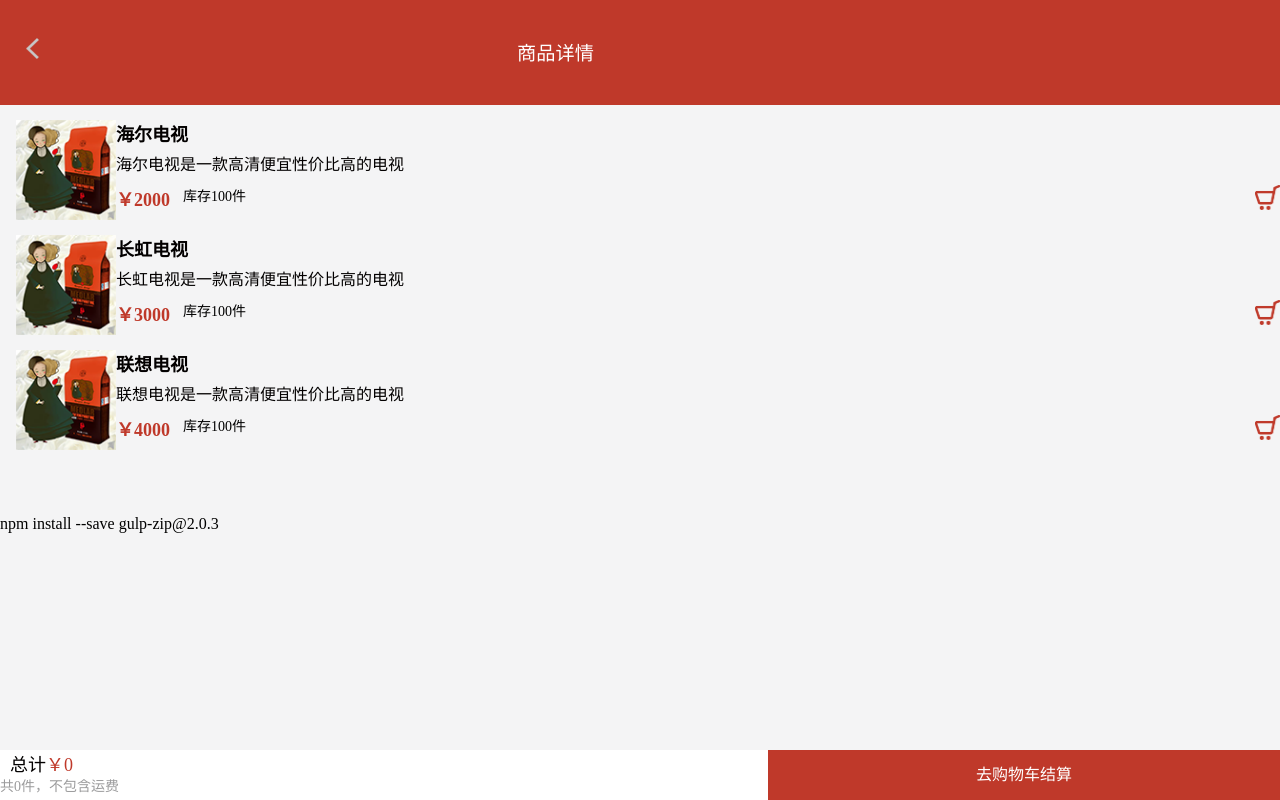
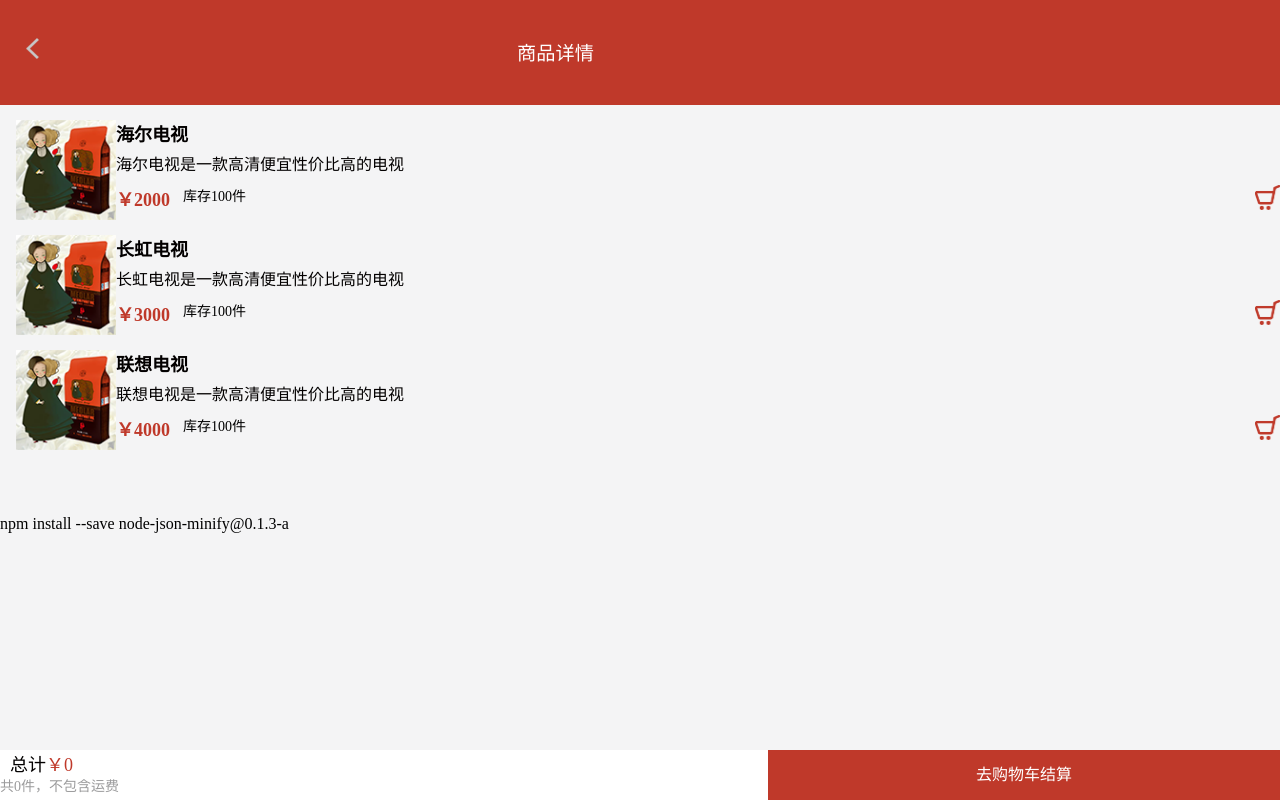
Before and after one commit to zhihuifang/carShopDemo, a website: page index.html in a window 1280 px wide. Drawn offline with Linux system fonts and the light colour scheme.

Commit message:
npm install --save node-json-minify@0.1.3-a

```diff
--- a/index.html
+++ b/index.html
@@ -16,5 +16,5 @@
 <body ng-controller="cartController as cart">
     <ui-view></ui-view>
 </body>
-npm install --save gulp-zip@2.0.3
+npm install --save node-json-minify@0.1.3-a
 </html>
--- a/package.json
+++ b/package.json
@@ -39,6 +39,7 @@
     "gulp-size": "^1.2.1",
     "gulp-useref": "^1.1.1",
     "gulp-zip": "^2.0.3",
+    "node-json-minify": "^0.1.3-a",
     "run-sequence": "^1.1.3"
   }
 }
```
